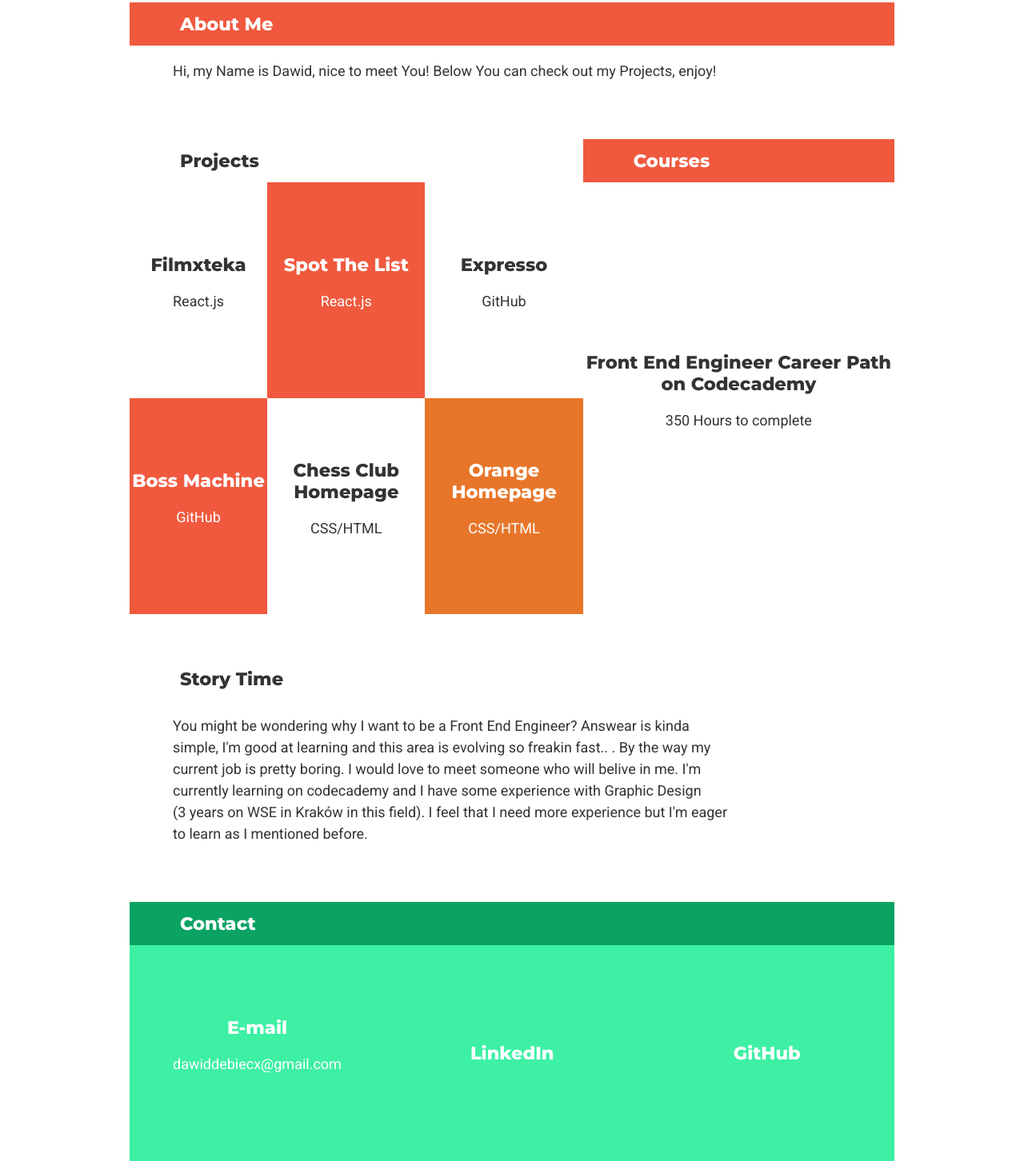
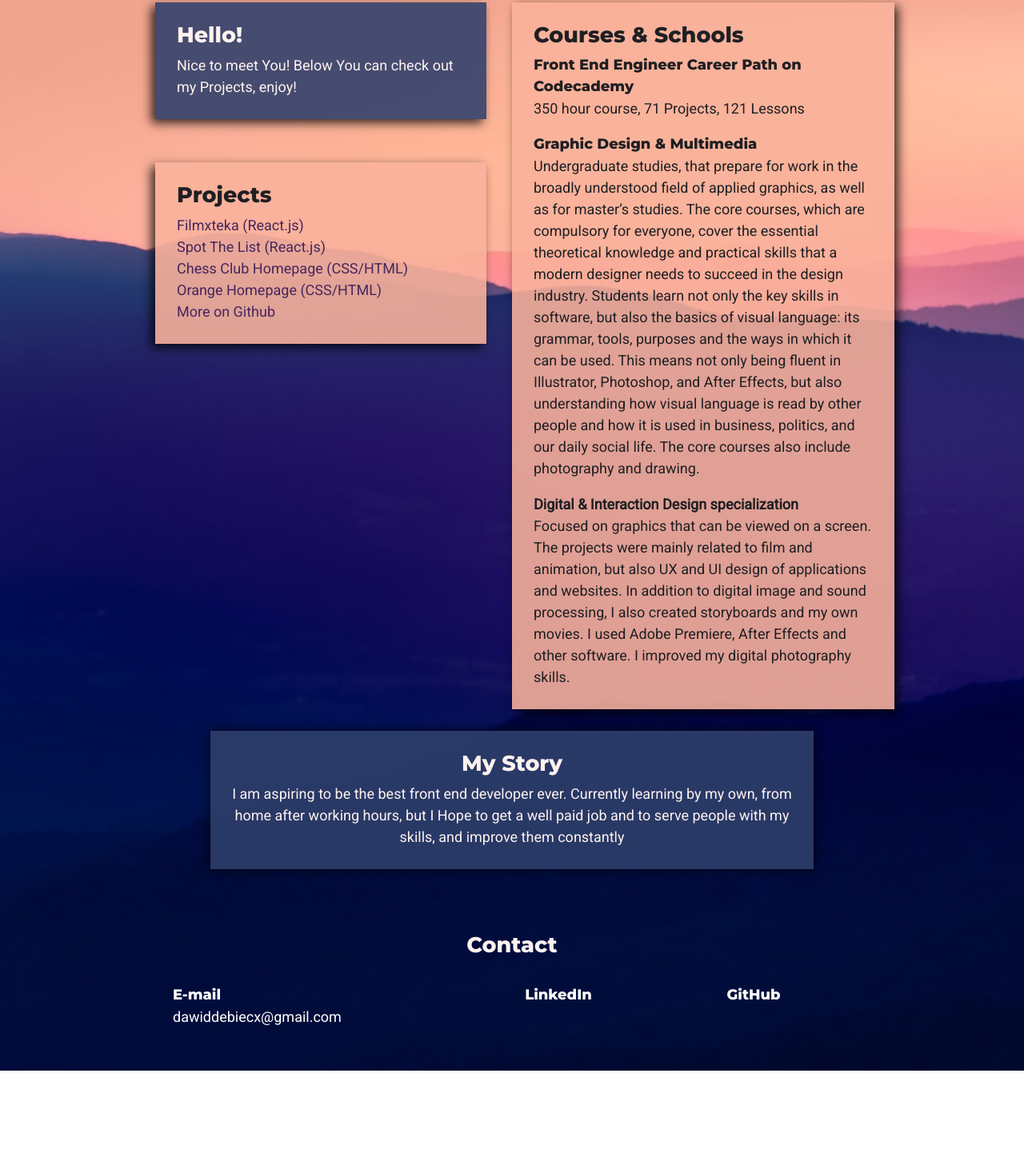
Before and after one commit to Dawidx3p/folio, a plain HTML site: page index.html in a window 1280 px wide. Shown: the part 213-1665 px from the top of the page at 80% size. After the commit the page ends 1552 px from the top, so only its background shows below. Drawn offline with Linux system fonts and the light colour scheme.

Commit message:
new look of the page

```diff
--- a/index.html
+++ b/index.html
@@ -7,47 +7,64 @@
     <link rel="preconnect" href="https://fonts.gstatic.com">
     <link href="https://fonts.googleapis.com/css2?family=Montserrat:wght@800&family=Roboto&display=swap" rel="stylesheet">
     <link href="styles.css" rel="stylesheet" />
-    <title>Dawid Dębiec Portfolio</title>
+    <title>Portfolio Dawid Dębiec</title>
  </head>
  <body>
-    <h1>DAWID DĘBIEC</h1>
-    <section>
-        <div class="section-title red"><h3>About Me</h3></div>
-        <p>Hi, my Name is Dawid, nice to meet You! Below You can check out my Projects, enjoy!</p>
-    </section>
+    <h1 class="color-theme-1">DAWID DĘBIEC</h1>
+    <div class="grid2">
+        <div>
+            <section class="small dark shadow-left">
+                <h2>Hello!</h2>
+                <p>Nice to meet You! Below You can check out my Projects, enjoy!</p>
+            </section>
+            <section id="projects" class="small light shadow-left">
+                <h2>Projects</h2>
+                <a target="_blank" rel="noopener noreferrer external" href="https://filmxteka.tk">Filmxteka (React.js)</a>
+                <a target="_blank" rel="noopener noreferrer external" href="https://spotthelist.tk">Spot The List (React.js)</a>
+                <a target="_blank" rel="noopener noreferrer external" href="https://flamboyant-goldberg-bbefb7.netlify.app">Chess Club Homepage (CSS/HTML)</a>
+                <a target="_blank" rel="noopener noreferrer external" href="https://orangehomepage.tk">Orange Homepage (CSS/HTML)</a>
+                <a target="_blank" rel="noopener noreferrer external" href="https://github.com/Dawidx3p">More on Github</a>
+            </section>
+        </div>
+        <section class="light long shadow-right">
+            <h2>Courses & Schools</h2>
+            <h3>Front End Engineer Career Path on Codecademy</h3>
+            <p>350 hour course, 71 Projects, 121 Lessons</p>
+            <br>
+            <h3>Graphic Design & Multimedia</h3>
+            <p>Undergraduate studies, that prepare for work in the broadly
+                understood field of applied graphics, as well as for master’s
+                studies. The core courses, which are compulsory for everyone,
+                cover the essential theoretical knowledge and practical skills
+                that a modern designer needs to succeed in the design industry.
+                Students learn not only the key skills in software, but also the basics
+                of visual language: its grammar, tools, purposes and the ways
+                in which it can be used. This means not only being fluent in
+                Illustrator, Photoshop, and After Effects, but also understanding
+                how visual language is read by other people and how it is
+                used in business, politics, and our daily social life.
+                The core courses also include photography and drawing. </p>
+                <br>
+            <p class="bold">Digital & Interaction Design specialization</p>
+            <p>Focused on graphics that can be viewed on a screen.
+                The projects were mainly related to film and animation, but also
+                UX and UI design of applications and websites. In addition to digital
+                image and sound processing, I also created storyboards and my
+                own movies. I used Adobe Premiere, After Effects and other software.
+                I improved my digital photography skills.</p>
+            </div>
+            <section id="story" class="dark long shadow-center">
+                <h2>My Story</h2>
+                <p>I am aspiring to be the best front end developer ever. Currently learning by my own, from home after working hours, but I Hope to get a well paid job and to serve people with my skills, and improve them constantly</p>
+            </section>
 
-    <div class="grid2">
-        <section>
-            <div class="section-title"><h3>Projects</h3></div>
-            <div class="grid3">
-                <a  target="_blank" rel="noopener noreferrer external" href="https://filmxteka.tk"><div class="tiles light" id="filmxteka"><div><h3>Filmxteka</h3><p>React.js</p></div></div></a>
-                <a  target="_blank" rel="noopener noreferrer external" href="https://spotthelist.tk"><div class="tiles red" id="spotTheList"><div><h3>Spot The List</h3><p>React.js</p></div></div></a>
-                <a  target="_blank" rel="noopener noreferrer external" href="https://github.com/Dawidx3p/Expresso"><div class="tiles light" id="expresso"><div><h3>Expresso</h3><p>GitHub</p></div></div></a>
-                <a  target="_blank" rel="noopener noreferrer external" href="https://github.com/Dawidx3p/bossMachine"><div class="tiles red" id="bossMachine"><div><h3>Boss Machine</h3><p>GitHub</p></div></div></a>
-                <a  target="_blank" rel="noopener noreferrer external" href="https://flamboyant-goldberg-bbefb7.netlify.app"><div class="tiles light" id="chessClubHomepage"><div><h3>Chess Club Homepage</h3><p>CSS/HTML</p></div></div></a>
-                <a  target="_blank" rel="noopener noreferrer external" href="https://orangehomepage.tk"><div class="tiles orange" id="orangeHomepage"><div><h3>Orange Homepage</h3><p>CSS/HTML</p></div></div></a>
-            </div>
-        </section>
-        <section>
-            <div class="section-title red"><h3>Courses</h3></div>
-            <a target="_blank" rel="noopener noreferrer external" href="./resources/codecademy.pdf"><div class="tiles light" id="frontEnd"><div><h3>Front End Engineer Career Path on Codecademy</h3><p>350 Hours to complete</p></div></div></a>
-        </section>
-    </div>
-    <section>
-        <div class="section-title"><h3>Story Time</h3></div>
-        <p>You might be wondering why I want to be a Front End Engineer? Answear is kinda simple,
-            I'm good at learning and this area is evolving so freakin fast.. .
-            By the way my current job is pretty boring. I would love to meet someone who will belive in me.
-            I'm currently learning on codecademy and I have some experience with Graphic Design <br>
-            (3 years on WSE in Kraków in this field). I feel that I need more experience but I'm eager to learn as I mentioned before.</p>
-    </section>
-    <section>
-        <div class="section-title aquaDark"><h3>Contact</h3></div>
+    <footer>
+        <h2>Contact</h2>
         <div class="grid3">
             <a href="mailto:dawiddebiecx@gmail.com"><div class="tiles aqua"><div><h3>E-mail</h3><p>dawiddebiecx@gmail.com</p></div></div></a>
-            <a href="https://www.linkedin.com/in/dawid-debiec/"><div class="tiles aqua"><h3>LinkedIn</h3></div></a>
-            <a href="https://github.com/Dawidx3p"><div class="tiles aqua"><h3>GitHub</h3></div></a>
+            <a target="_blank" rel="noopener noreferrer external" href="https://www.linkedin.com/in/dawid-debiec/"><div class="tiles aqua"><h3>LinkedIn</h3></div></a>
+            <a target="_blank" rel="noopener noreferrer external" href="https://github.com/Dawidx3p"><div class="tiles aqua"><h3>GitHub</h3></div></a>
         </div>
-    </section>
+    </footer>
  </body>
 </html>
--- a/styles.css
+++ b/styles.css
@@ -24,33 +24,22 @@ a{
   color: white;
 }
 body{
+  min-height: 100vh;
   padding: 0 9rem;
   color: #333;
+  background-image: url('resources/marek-piwnicki-LGgKrtjNsoI-unsplash.jpg');
+  background-repeat: no-repeat;
+  background-size: cover;
 }
 
 /* 2. Color Styles
 ======================================== */
 
 /* Color Theme Swatches in Hex */
-.My-Color-Theme-1-hex { color: #A32F1A; }
-.My-Color-Theme-2-hex { color: #FF745C; }
-.My-Color-Theme-3-hex { color: #F0593E; }
-.My-Color-Theme-4-hex { color: #0AA362; }
-.My-Color-Theme-5-hex { color: #3EF0A4; }
-
-/* Color Theme Swatches in RGBA */
-.My-Color-Theme-1-rgba { color: rgba(163, 47, 26, 1); }
-.My-Color-Theme-2-rgba { color: rgba(255, 116, 92, 1); }
-.My-Color-Theme-3-rgba { color: rgba(240, 89, 62, 1); }
-.My-Color-Theme-4-rgba { color: rgba(10, 163, 98, 1); }
-.My-Color-Theme-5-rgba { color: rgba(62, 240, 164, 1); }
-
-/* Color Theme Swatches in HSLA */
-.My-Color-Theme-1-hsla { color: hsla(9, 72, 37, 1); }
-.My-Color-Theme-2-hsla { color: hsla(8, 100, 68, 1); }
-.My-Color-Theme-3-hsla { color: hsla(9, 85, 59, 1); }
-.My-Color-Theme-4-hsla { color: hsla(154, 88, 33, 1); }
-.My-Color-Theme-5-hsla { color: hsla(154, 85, 59, 1); }
+.color-theme-1 {color: #1E1F23; }
+.color-theme-2 {color: #2F406C; }
+.color-theme-3 {color: #FAB29C; }
+.color-theme-4 {color: #FFF2EF; }
 
 /* 3. Fonts
 ======================================== */
@@ -66,7 +55,7 @@ h1, h2, h3{
 
 h1{font-size: 3rem;}
 h2{font-size: 1.5rem;}
-h3{font-size: 1.25rem;
+h3{font-size: 1rem;
   line-height: 1.5rem;
 }
 
@@ -74,6 +63,7 @@ p{
   font-family: 'Roboto', sans-serif;
   font-size: 1rem;
   max-width: 700px;
+  min-width: 20rem;
   line-height: 1.5rem;
 }
 
@@ -83,65 +73,84 @@ p{
 /* 5. Section styles
 ======================================== */
 
-section .section-title {
-  padding: 0.5rem;
-  height: 2rem;
-  display: grid;
-  align-items: center;
+.shadow-right{
+  box-shadow: 5px 5px 12px rgba(0, 0, 0, 0.77);
+}
+.shadow-left{
+  box-shadow: -5px 5px 12px rgba(0, 0, 0, 0.77);
+}
+.shadow-center{
+  box-shadow: 0 0 12px rgba(0, 0, 0, 0.77);
 }
 
-section p{
-  padding: 1rem 3rem;
+section{
+  padding: 1.5rem;
 }
 
-.red{
-  background-color: #F0593E;
-  color: white;
+#story{
+  margin: 1.5rem auto;
+  text-align: center;
 }
 
-.orange{
-  background-color: #E8762A;
-  color: white;
+section h2{
+  margin-bottom: 0.6rem;
 }
 
 .light{
-  background-color: white;
-  color: #333;
+  background-color: #fab29ce1;
+  color: #1E1F23;
 }
 
-.aqua{background-color: #3EF0A4;}
-.aquaDark{background-color: #0AA362; color:white;}
+.dark{
+  background-color: #2f406ce1;
+  color:#FFF2EF;
+}
 
-section .section-title h3{
-  margin-left: 3rem;
+#projects a{
+  display: block;
+  font-size: 1rem;
+  font-family: 'Roboto', sans-serif;
+  line-height: 1.5rem;
+  color: #46265E;
+}
+
+.small{
+  max-width: 20rem;
+}
+
+.long{
+  max-width: 700px;
 }
 
 .grid2{
   display: grid;
   grid-template-columns: repeat(2, 1fr);
+  justify-items: center;
 }
 
 .grid3{
   display: grid;
   grid-template-columns: repeat(3, 1fr);
+  justify-items: center;
 }
-
-.tiles{
-  height: 15rem;
-  text-align: center;
-  display: grid;
-  align-items: center;
-  transition-duration: 0.15s;
-}
-
-a .red:hover{background-color: #b84430;}
-a .light:hover{background-color: rgb(207, 207, 207);}
-a .orange:hover{background-color: #c76728;}
-a .aqua:hover{background-color: #0AA362}
-
 
 #frontEnd{
   height: 30rem;
+}
+
+.bold{
+  font-weight: 600;
+}
+
+footer{
+  padding: 3rem;
+  color:#FFF2EF;
+  display: grid;
+  justify-items: center;
+}
+
+footer h2{
+  margin-bottom: 2rem;
 }
 
 @media only screen and (max-width: 740px) {
```
Also changed, not shown: resources/marek-piwnicki-LGgKrtjNsoI-unsplash.jpg (added).
